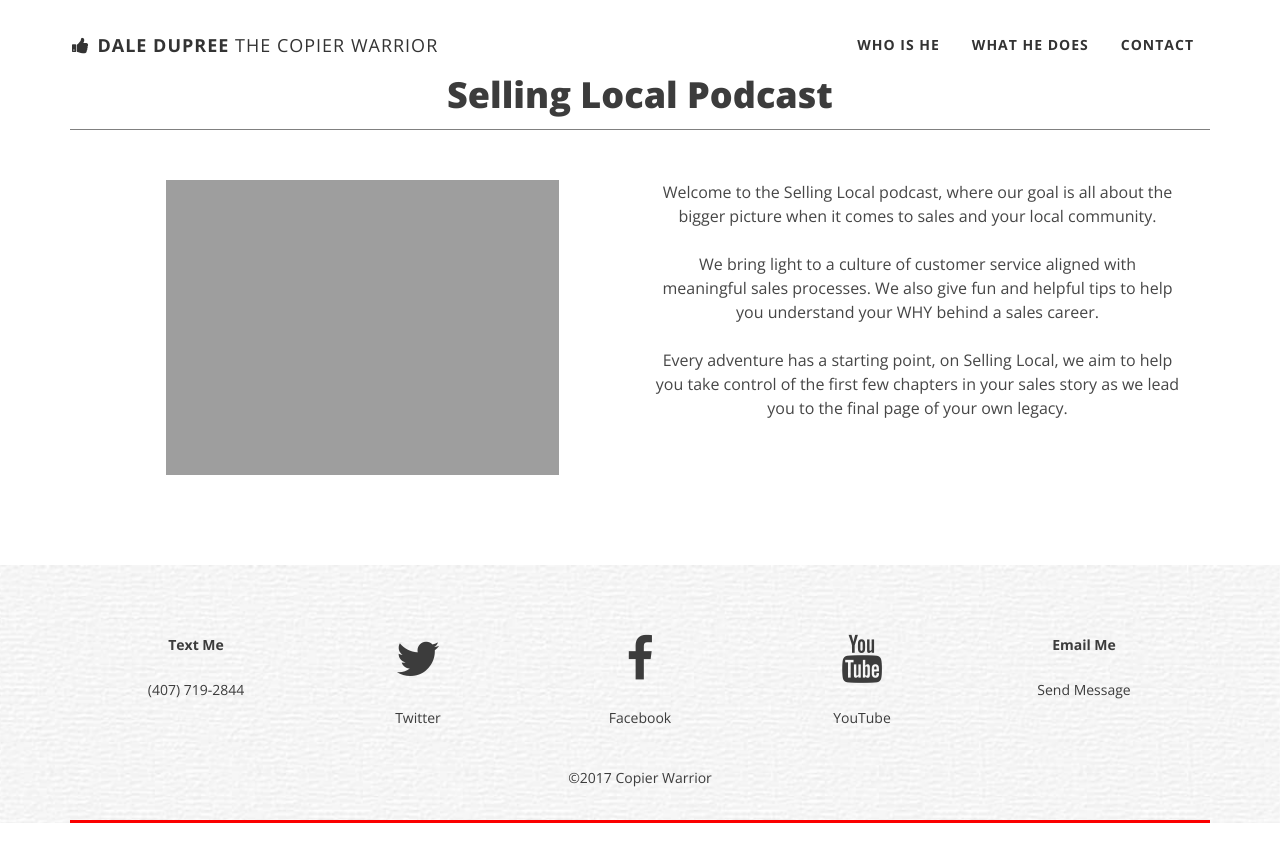
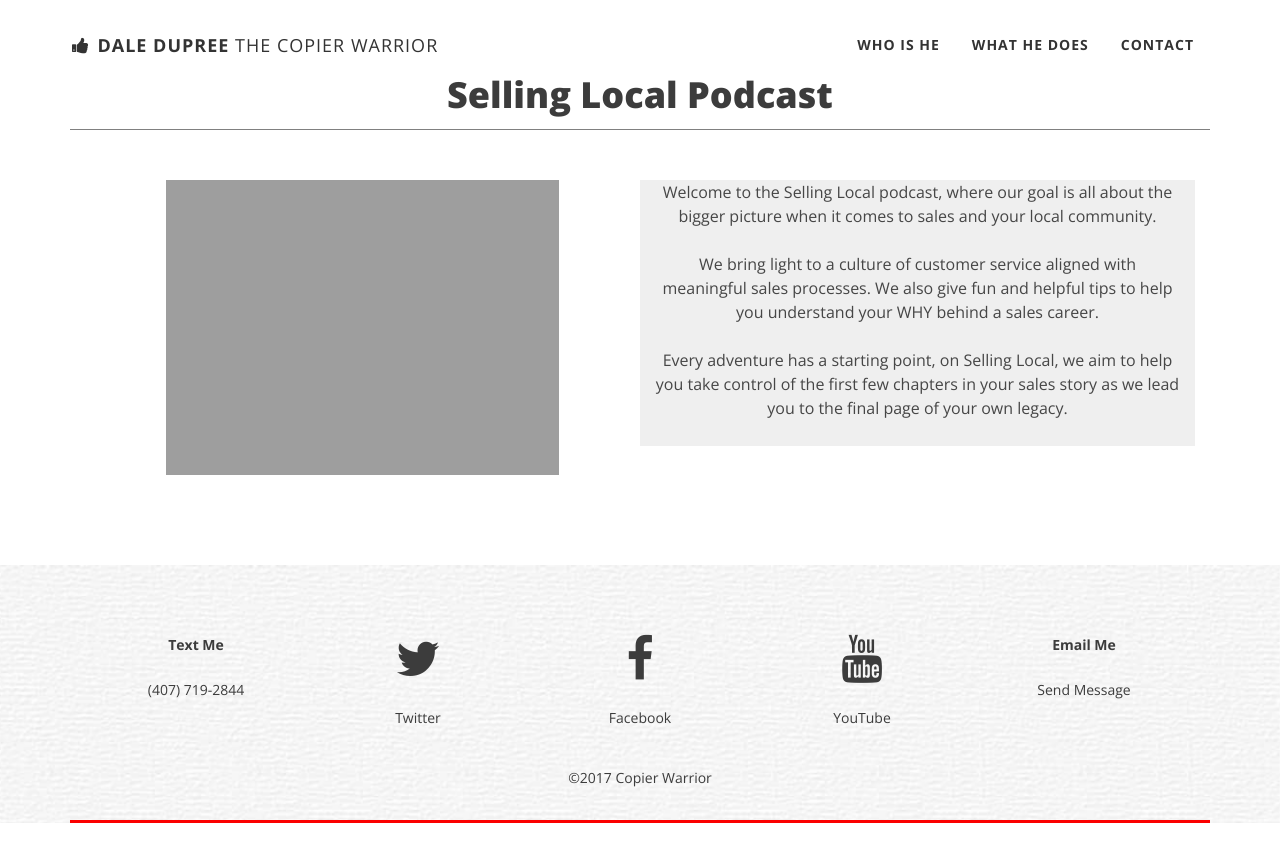
Before and after one commit to copierwarrior/copierwarrior.github.io, a Jekyll site: the page selling-local-podcast.html, which Jekyll copies as it is, in a window 1280 px wide. Shown: the top 862 px of the page. Built offline with Jekyll 4.4.1, drawn with Linux system fonts in a browser that asks for light colours; nearby versions of some CDN libraries.

Commit message:
Update selling-local-podcast.html

```diff
--- a/selling-local-podcast.html
+++ b/selling-local-podcast.html
@@ -71,7 +71,7 @@
 	<div class = "col-sm-6" style = "text-align: center;">
 	<img src = "http://www.copierwarrior.com/img/selling_local.jpg"/ style = "width: 75%; padding-bottom: 40px">
 	</div>
-	<div class = "col-sm-6" style = "text-align: center; text-justify: inter-word">
+	<div class = "col-sm-6" style = "text-align: center; text-justify: inter-word; border: solid-1px-grey; background-color: #efefef; color: #000">
 	<p>Welcome to the Selling Local podcast, where our goal is all about the bigger picture when it comes to sales and your local community.
 	<br><Br>
 	We bring light to a culture of customer service aligned with meaningful sales processes. We also give fun and helpful tips to help you understand your WHY behind a sales career.
```
